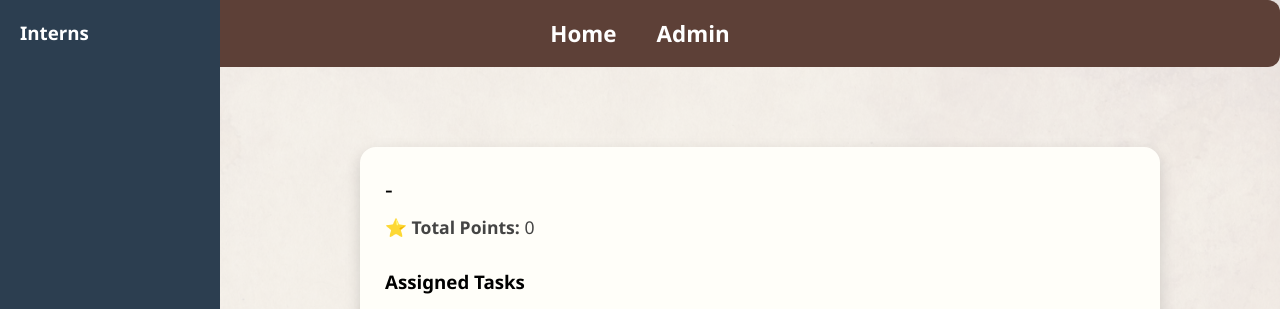
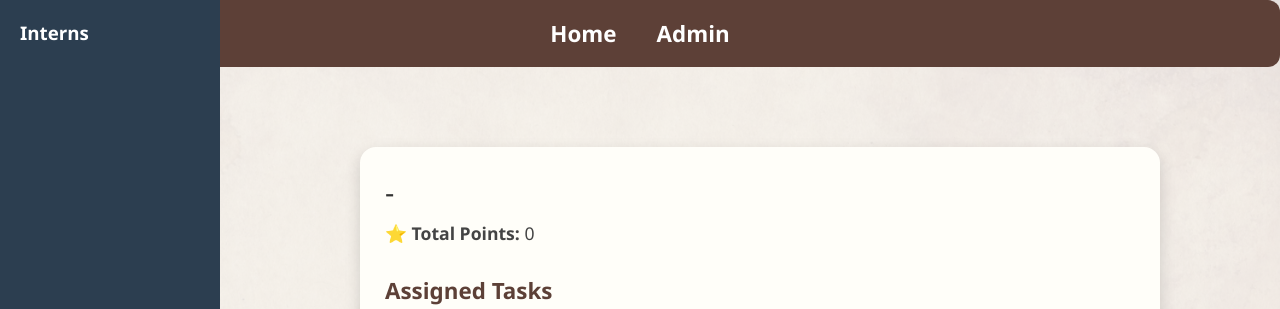
Before and after one commit to moulik3637/intern, a Flask app: page /public_intern/1 in a window 1280 px wide. Shown: the top 309 px of the page. Run offline with Flask 3, Linux system fonts and the light colour scheme; data that the repository does not hold is empty.

Commit message:
style.css

```diff
--- a/static/style.css
+++ b/static/style.css
@@ -60,6 +60,25 @@ body::before {
 .card:hover {
     transform: translateY(-5px);
 }
+
+.card h2 {
+    font-size: 1.8rem;
+    font-weight: bold;
+    color: #333;
+}
+
+.card p {
+    font-size: 1rem;
+    color: #555;
+}
+
+.card h3 {
+    font-size: 1.4rem;
+    font-weight: bold;
+    margin-top: 25px;
+    color: #5d4037;
+}
+
 
 /* Intern Info */
 .intern-title {
```
